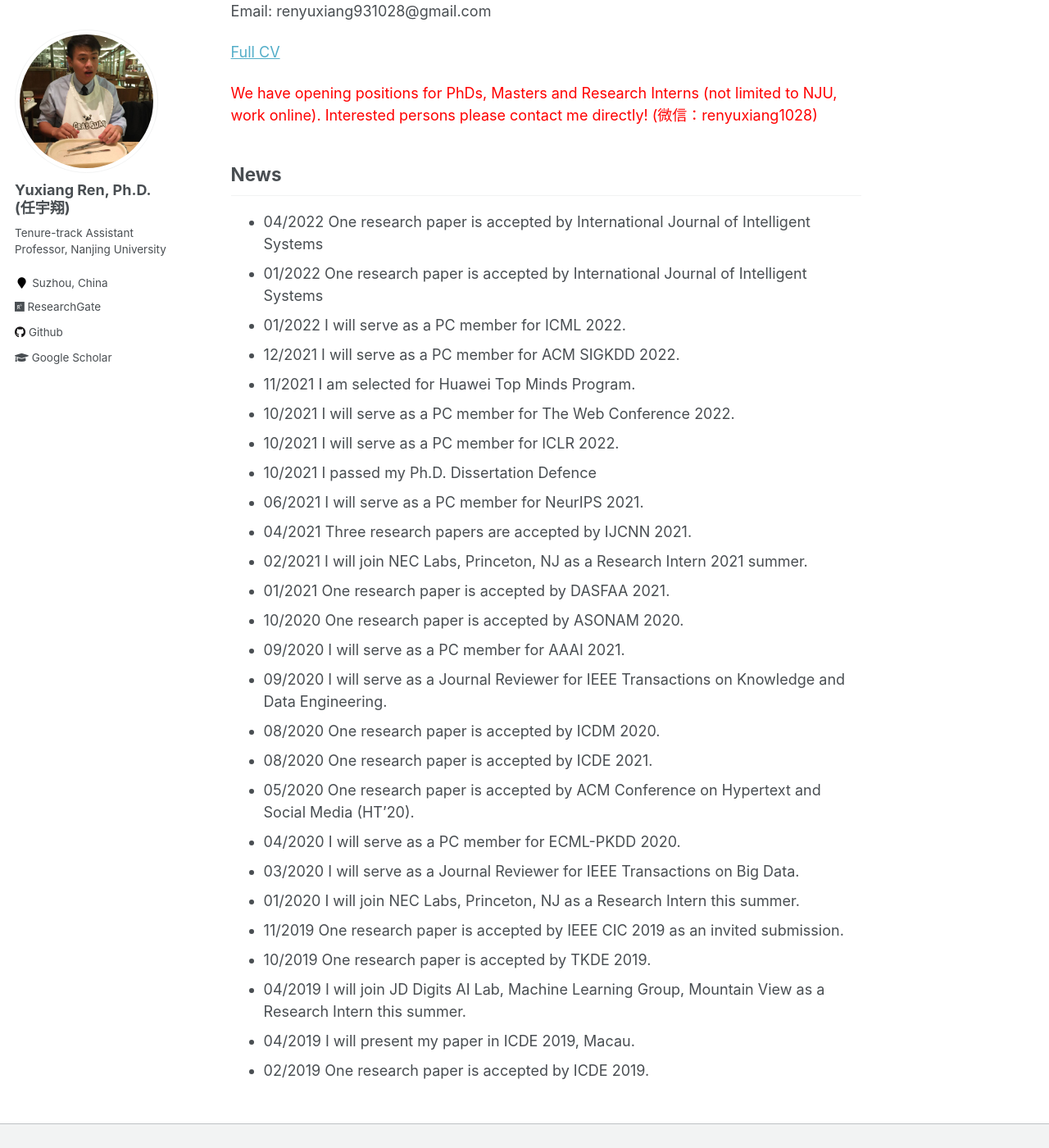
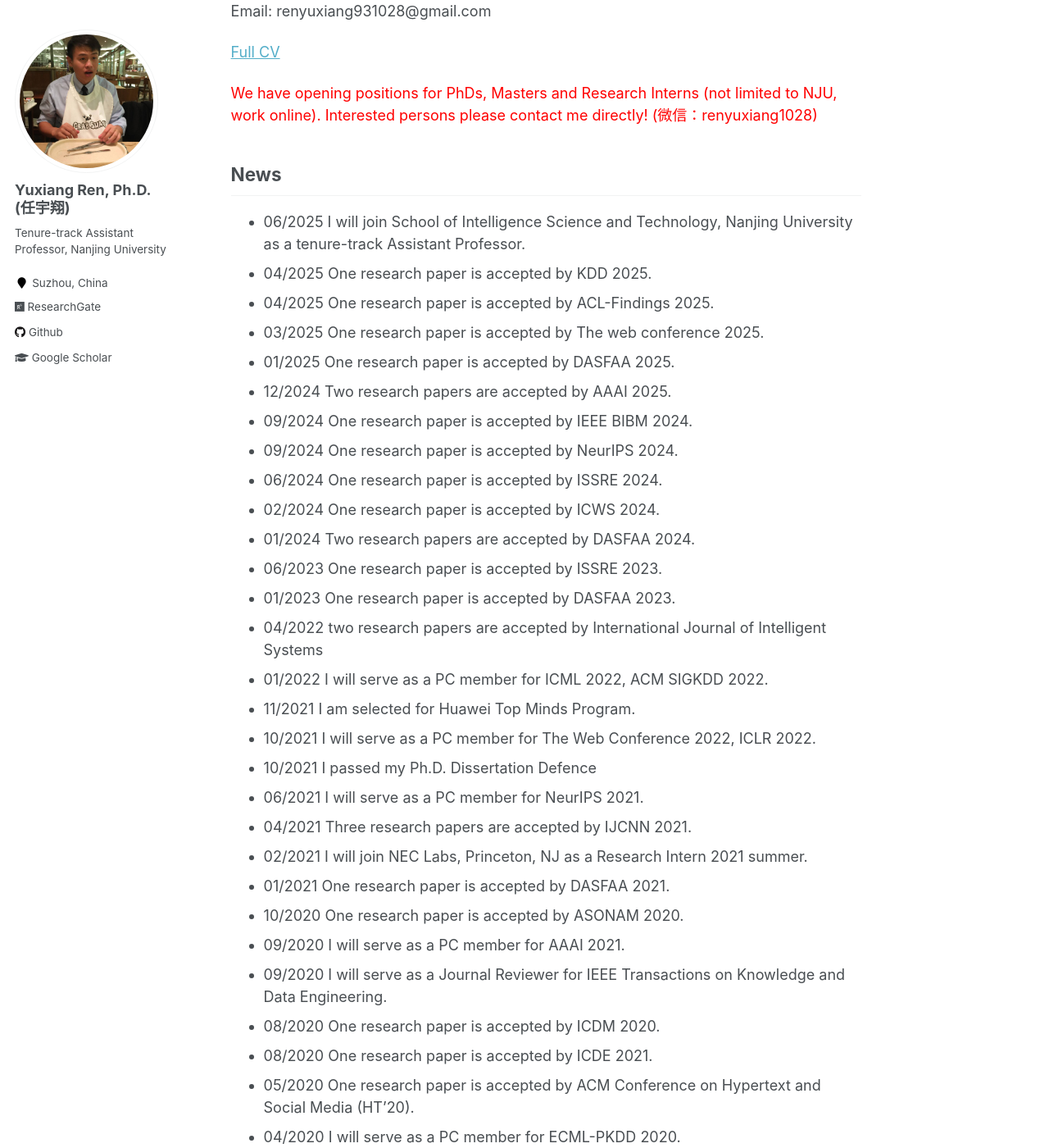
Before and after one commit to YuxiangRen/YuxiangRen.github.io, a Jekyll site: the page built from _pages/about.md, in a window 1280 px wide and 1400 px high, scrolled down 454 px. Shown: the whole window at 82% size. Built offline with Jekyll 4.4.1, drawn with Linux system fonts in a browser that asks for light colours.

Commit message:
2025-08-07

```diff
--- a/_pages/about.md
+++ b/_pages/about.md
@@ -24,13 +24,23 @@ My research interests primarily focus on AI4Science, Smart Grid Analytics, Multi
 
 News
 ------
-* 04/2022 One research paper is accepted by International Journal of Intelligent Systems
-* 01/2022 One research paper is accepted by International Journal of Intelligent Systems
-* 01/2022 I will serve as a PC member for ICML 2022.
-* 12/2021 I will serve as a PC member for ACM SIGKDD 2022.
+* 06/2025 I will join School of Intelligence Science and Technology, Nanjing University as a tenure-track Assistant Professor.
+* 04/2025 One research paper is accepted by KDD 2025.
+* 04/2025 One research paper is accepted by ACL-Findings 2025.
+* 03/2025 One research paper is accepted by The web conference 2025.
+* 01/2025 One research paper is accepted by DASFAA 2025.
+* 12/2024 Two research papers are accepted by AAAI 2025.
+* 09/2024 One research paper is accepted by IEEE BIBM 2024.
+* 09/2024 One research paper is accepted by NeurIPS 2024.
+* 06/2024 One research paper is accepted by ISSRE 2024.
+* 02/2024 One research paper is accepted by ICWS 2024.
+* 01/2024 Two research papers are accepted by DASFAA 2024.
+* 06/2023 One research paper is accepted by ISSRE 2023.
+* 01/2023 One research paper is accepted by DASFAA 2023.
+* 04/2022 two research papers are accepted by International Journal of Intelligent Systems
+* 01/2022 I will serve as a PC member for ICML 2022, ACM SIGKDD 2022.
 * 11/2021 I am selected for Huawei Top Minds Program.
-* 10/2021 I will serve as a PC member for The Web Conference 2022.
-* 10/2021 I will serve as a PC member for ICLR 2022.
+* 10/2021 I will serve as a PC member for The Web Conference 2022, ICLR 2022.
 * 10/2021 I passed my Ph.D. Dissertation Defence
 * 06/2021 I will serve as a PC member for NeurIPS 2021.
 * 04/2021 Three research papers are accepted by IJCNN 2021.
```
Also changed, not shown: _publications/2023-dasfaa-fraud.md (+1 -1 lines).
